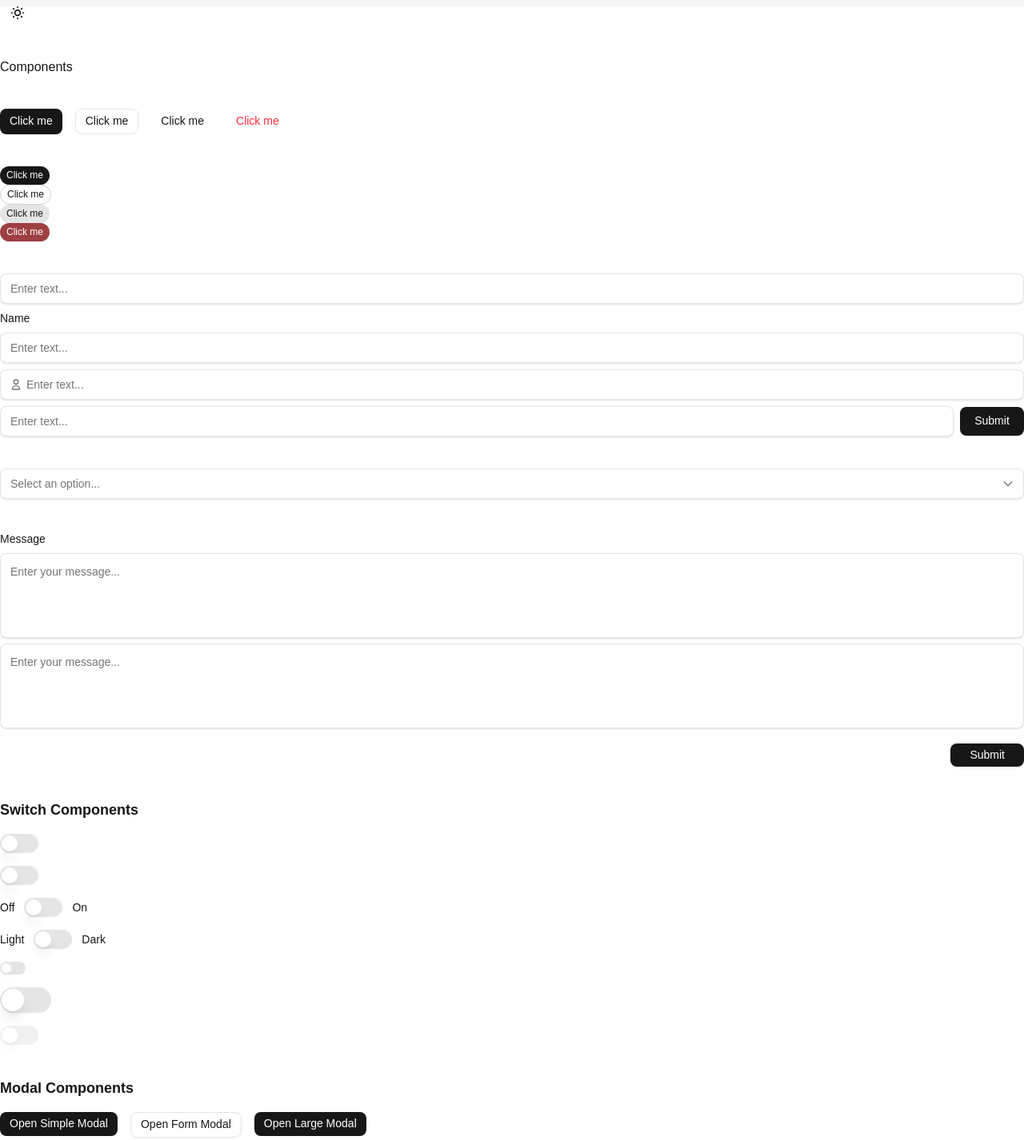
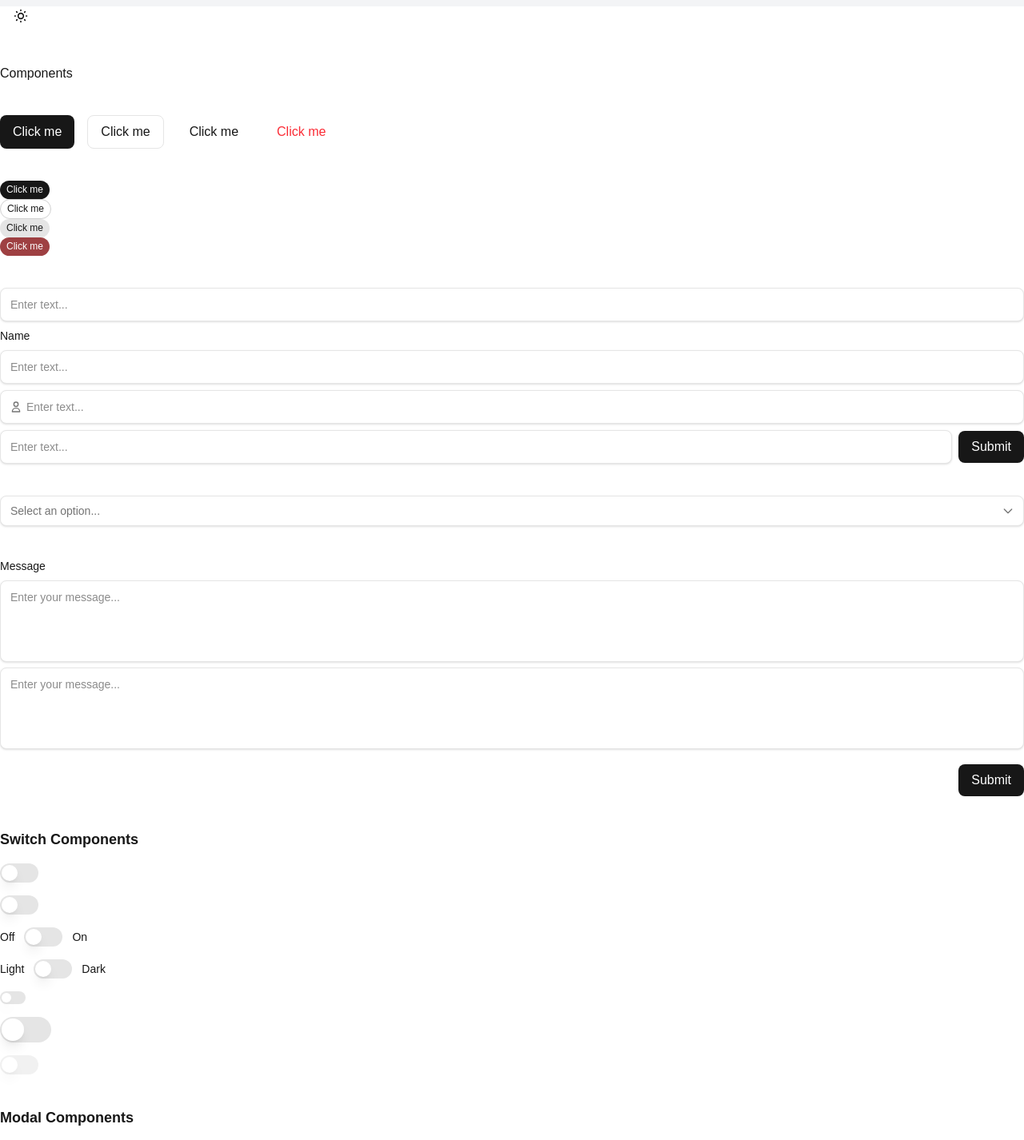
Before and after one commit to sanwalsulehri/mokri, a Next.js app: page /comp in a window 1280 px wide. Shown: the top 1426 px of the page at 80% size. Built offline with nearby package versions, Linux system fonts and the light colour scheme.

Commit message:
some comps

```diff
--- a/app/comp/page.tsx
+++ b/app/comp/page.tsx
@@ -228,7 +228,7 @@ function CompPageContent() {
                 <Input isLabel={true} label="Email" type="email" placeholder="Enter email" />
                 <TextArea isLabel={true} label="Message" placeholder="Enter your message" />
                 <div className="flex justify-end gap-2">
-                  <Button bg={false}>Cancel</Button>
+                  <Button bg={false} outline={true}>Cancel</Button>
                   <Button>Submit</Button>
                 </div>
               </div>
@@ -238,37 +238,73 @@ function CompPageContent() {
           </ModalTrigger>
 
           <ModalTrigger
-            modalTitle="Large Content Modal"
+            modalTitle="Contact Us"
             modalSize="xl"
             modalContent={
               <div className="space-y-6">
+                <div className="text-center space-y-2">
+                  <h3 className="text-xl font-semibold">Get in Touch</h3>
+                  <p className="text-foreground/70">We'd love to hear from you. Send us a message and we'll respond as soon as possible.</p>
+                </div>
+
                 <div className="grid grid-cols-1 md:grid-cols-2 gap-6">
                   <div className="space-y-4">
-                    <h3 className="text-lg font-semibold">Features</h3>
-                    <ul className="space-y-2 text-foreground/80">
-                      <li>• Beautiful animations</li>
-                      <li>• Responsive design</li>
-                      <li>• Theme support</li>
-                      <li>• Easy to use</li>
-                    </ul>
+                    <h4 className="text-lg font-medium">Contact Information</h4>
+                    <div className="space-y-3">
+                      <div className="flex items-center gap-3">
+                        <div className="w-10 h-10 bg-primary/10 rounded-lg flex items-center justify-center">
+                          <svg className="w-5 h-5 text-primary" fill="none" stroke="currentColor" viewBox="0 0 24 24">
+                            <path strokeLinecap="round" strokeLinejoin="round" strokeWidth={2} d="M3 8l7.89 4.26a2 2 0 002.22 0L21 8M5 19h14a2 2 0 002-2V7a2 2 0 00-2-2H5a2 2 0 00-2 2v10a2 2 0 002 2z" />
+                          </svg>
                   </div>
+                        <div>
+                          <p className="font-medium">Email</p>
+                          <p className="text-sm text-foreground/70">hello@example.com</p>
+                        </div>
+                      </div>
+                      <div className="flex items-center gap-3">
+                        <div className="w-10 h-10 bg-primary/10 rounded-lg flex items-center justify-center">
+                          <svg className="w-5 h-5 text-primary" fill="none" stroke="currentColor" viewBox="0 0 24 24">
+                            <path strokeLinecap="round" strokeLinejoin="round" strokeWidth={2} d="M3 5a2 2 0 012-2h3.28a1 1 0 01.948.684l1.498 4.493a1 1 0 01-.502 1.21l-2.257 1.13a11.042 11.042 0 005.516 5.516l1.13-2.257a1 1 0 011.21-.502l4.493 1.498a1 1 0 01.684.949V19a2 2 0 01-2 2h-1C9.716 21 3 14.284 3 6V5z" />
+                          </svg>
+                        </div>
+                        <div>
+                          <p className="font-medium">Phone</p>
+                          <p className="text-sm text-foreground/70">+1 (555) 123-4567</p>
+                        </div>
+                      </div>
+                      <div className="flex items-center gap-3">
+                        <div className="w-10 h-10 bg-primary/10 rounded-lg flex items-center justify-center">
+                          <svg className="w-5 h-5 text-primary" fill="none" stroke="currentColor" viewBox="0 0 24 24">
+                            <path strokeLinecap="round" strokeLinejoin="round" strokeWidth={2} d="M17.657 16.657L13.414 20.9a1.998 1.998 0 01-2.827 0l-4.244-4.243a8 8 0 1111.314 0z" />
+                            <path strokeLinecap="round" strokeLinejoin="round" strokeWidth={2} d="M15 11a3 3 0 11-6 0 3 3 0 016 0z" />
+                          </svg>
+                        </div>
+                        <div>
+                          <p className="font-medium">Address</p>
+                          <p className="text-sm text-foreground/70">123 Main St, City, State 12345</p>
+                        </div>
+                      </div>
+                    </div>
+                  </div>
+
                   <div className="space-y-4">
-                    <h3 className="text-lg font-semibold">Benefits</h3>
-                    <ul className="space-y-2 text-foreground/80">
-                      <li>• Smooth transitions</li>
-                      <li>• Accessible</li>
-                      <li>• Customizable</li>
-                      <li>• Mobile friendly</li>
-                    </ul>
+                    <h4 className="text-lg font-medium">Send Message</h4>
+                    <div className="space-y-4">
+                      <Input isLabel={true} label="Name" placeholder="Your name" />
+                      <Input isLabel={true} label="Email" type="email" placeholder="your@email.com" />
+                      <TextArea isLabel={true} label="Message" placeholder="How can we help you?" rows={4} />
+                      <div className="flex justify-end gap-2">
+                        <Button bg={false} outline={true}>Cancel</Button>
+                        <Button>Send Message</Button>
+                      </div>
+                </div>
                   </div>
-                </div>
-                <div className="flex mt-10 justify-center">
-                  <Button>Get Started</Button>
                 </div>
               </div>
             }
           >
-            <Button>Open Large Modal</Button>
+            <Button>Open Contact Modal</Button>
           </ModalTrigger>
         </div>
       </div>
@@ -1301,8 +1337,8 @@ function CompPageContent() {
 
             </div>
           </div>
-        </div>
-      </div>
+                </div>
+              </div>
 
       {/* Container Components */}
       <div className="space-y-6">
@@ -1340,15 +1376,15 @@ function CompPageContent() {
               </div>
             </div>
           </div>
-        </div>
-      </div>
+                </div>
+              </div>
 
       {/* Beautiful Carousels */}
       <div className="space-y-12">
         <div className="text-center space-y-2">
           <h2 className="text-2xl font-bold">Beautiful Carousels</h2>
           <p className="text-sm text-muted-foreground">Stunning image and card carousels with custom arrows and modern pagination</p>
-        </div>
+                </div>
 
 
 
@@ -1357,7 +1393,7 @@ function CompPageContent() {
           <div className="text-center space-y-2">
             <h3 className="text-xl font-semibold">Custom Image Carousel</h3>
             <p className="text-sm text-muted-foreground">Separate image carousel component with custom data and different settings</p>
-          </div>
+              </div>
           <div className="py-8">
             <ImageCarousel
               data={customImageData}
@@ -1366,8 +1402,8 @@ function CompPageContent() {
               autoPlaySpeed={4000}
               arrowsInside={true}
             />
-          </div>
-        </div>
+            </div>
+          </div>
 
         {/* Custom Card Carousel */}
         <div className="space-y-6">
--- a/components/ui/button.tsx
+++ b/components/ui/button.tsx
@@ -6,14 +6,20 @@ interface ButtonProps {
   className?: string;
   bg?: boolean;
   outline?: boolean;
+  size?: 'sm' | 'md' | 'lg';
 }
 
-export function Button({ children, onClick, className = "", bg = true, outline = false }: ButtonProps) {
+export function Button({ children, onClick, className = "", bg = true, outline = false, size = 'md' }: ButtonProps) {
+  const sizeClasses = {
+    sm: 'px-3 py-[6px] text-sm',
+    md: 'px-4 py-2.5 text-base',
+    lg: 'px-6 py-3 text-lg'
+  };
 
   return (
    <button
      onClick={onClick}
-     className={`px-3 py-[6px] flex items-center justify-center gap-2 cursor-pointer leading-tight rounded-lg text-sm font-medium transition-all duration-200 ease-in-out ${bg ? 'bg-foreground text-background hover:opacity-80' : 'text-foreground bg-transparent hover:bg-foreground/10'} ${outline ? 'border border-secondary bg-transparent text-foreground hover:bg-secondary/30' : ''} ${className}`}
+     className={`${sizeClasses[size]} flex items-center justify-center gap-2 cursor-pointer leading-tight rounded-lg font-medium transition-all duration-200 ease-in-out focus:outline-none focus:ring-2 focus:ring-border focus:ring-offset-1 ${bg ? 'bg-foreground text-background hover:opacity-80' : 'text-foreground bg-transparent hover:bg-foreground/10'} ${outline ? 'border border-secondary bg-transparent text-foreground hover:bg-secondary/30' : ''} ${className}`}
    >
      {children}
    </button>
--- a/components/ui/drawer.tsx
+++ b/components/ui/drawer.tsx
@@ -137,8 +137,9 @@ export function Drawer({
                 {showCloseButton && (
                   <Button
                     onClick={onClose}
-                    className="ml-2 md:ml-4 p-1.5 md:p-2"
+                    className="ml-2 md:ml-4"
                     bg={false}
+                    size="md"
                     aria-label="Close drawer"
                   >
                     <svg
--- a/components/ui/input.tsx
+++ b/components/ui/input.tsx
@@ -66,9 +66,9 @@ export function Input({
             value={value}
             onChange={onChange}
             disabled={disabled}
-            className={`w-full bg-background w-full border font-medium placeholder:font-medium border-secondary rounded-lg text-sm text-foreground placeholder:text-foreground/60 focus:outline-none focus:ring-2 focus:border-secondary/70 focus:ring-secondary/90  transition-all duration-100 ease-in-out shadow-sm focus:shadow-md disabled:opacity-50 disabled:cursor-not-allowed ${
+            className={`w-full bg-background border font-medium placeholder:font-medium border-border rounded-lg text-sm text-foreground placeholder:text-muted-foreground focus:outline-none focus:ring-2 focus:ring-border focus:ring-offset-1 focus:border-secondary/50 transition-all duration-300 ease-out shadow hover:border-border/80 disabled:opacity-50 disabled:cursor-not-allowed ${
               isWithIcon ? 'pl-8' : 'pl-3'
-            } py-2 ${className}`}
+            } py-2.5 ${className}`}
           />
         </div>
 
--- a/components/ui/modal.tsx
+++ b/components/ui/modal.tsx
@@ -90,7 +90,8 @@ export function Modal({
                   <Button
                     onClick={onClose}
                     bg={false}
-                    className="p-1.5 md:p-2 hover:bg-secondary/40"
+                    size="md"
+                    className="hover:bg-secondary/40"
                   >
                     <svg
                       className="w-4 h-4 md:w-5 md:h-5"
--- a/components/ui/textarea.tsx
+++ b/components/ui/textarea.tsx
@@ -49,7 +49,7 @@ export function TextArea({
             disabled={disabled}
             rows={rows}
             maxLength={maxLength}
-            className={`w-full bg-background border font-medium placeholder:font-medium border-secondary rounded-lg text-sm text-foreground placeholder:text-foreground/60 focus:outline-none focus:ring-2 focus:ring-secondary/80 focus:border-secondary/40 transition-all duration-200 ease-in-out shadow-sm focus:shadow-md disabled:opacity-50 disabled:cursor-not-allowed resize-none px-3 py-3 ${className}`}
+            className={`w-full bg-background border font-medium placeholder:font-medium border-border rounded-lg text-sm text-foreground placeholder:text-muted-foreground focus:outline-none focus:ring-2 focus:ring-border focus:ring-offset-1 focus:border-secondary/50 transition-all duration-300 ease-out shadow hover:border-border/80 disabled:opacity-50 disabled:cursor-not-allowed resize-none px-3 py-2.5 ${className}`}
           />
         </div>
 
@@ -57,8 +57,8 @@ export function TextArea({
           <div className="flex justify-end">
             <Button
               onClick={onButtonClick}
-              className="px-6 py-2 text-sm"
               bg={true}
+              size="md"
             >
               {buttonText}
             </Button>
```
